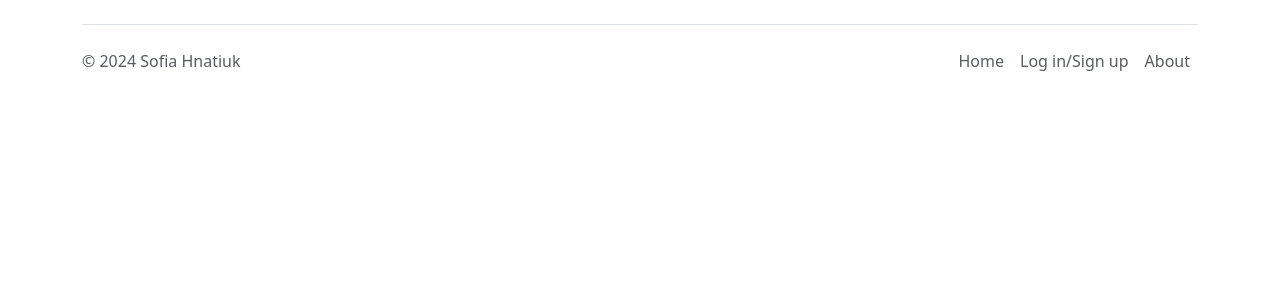
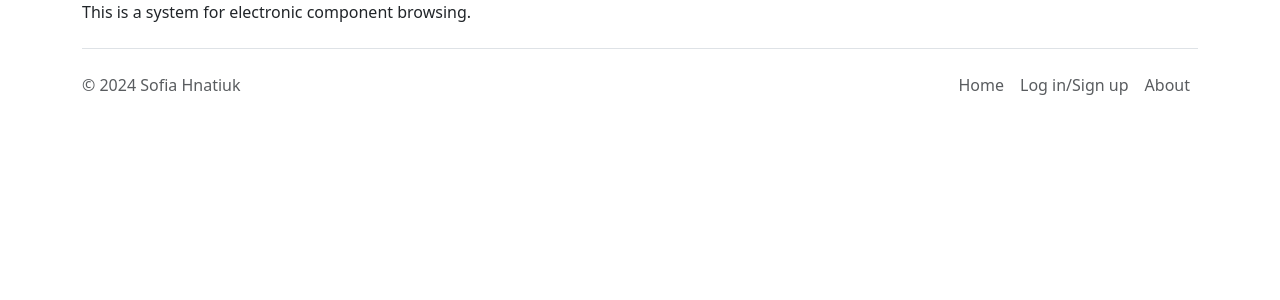
Before and after one commit to sofiahnatiuk/component_search, a Django app: template website/website/templates/catalog/about.html in a window 1280 px wide. Shown: the part 72-372 px from the top of the page. Run offline with Django 5.2, Linux system fonts and the light colour scheme; the template is opened without the code that fills it, so the values that code supplies are empty.

Commit message:
descripiton added

```diff
--- a/website/website/templates/catalog/about.html
+++ b/website/website/templates/catalog/about.html
@@ -9,7 +9,7 @@
 
 <div class="container">
     <p>
-
+        This is a system for electronic component browsing.
     </p>
 
 </div>
```
